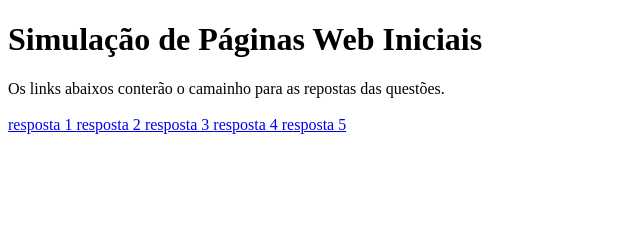
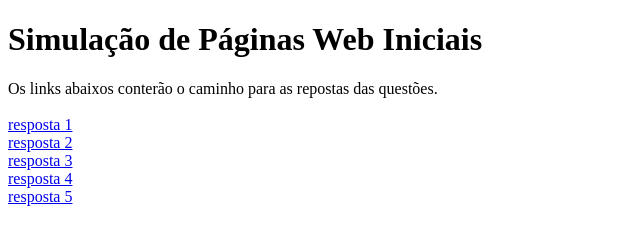
Before and after one commit to renanbcunderline/web2, a plain HTML site: page miniteste1/index.html in a window 1280 px wide. Shown: the whole page, without its empty margins (0-640 px from the left). Drawn offline with Linux system fonts and the light colour scheme.

Commit message:
refactor: index alterations

```diff
--- a/miniteste1/index.html
+++ b/miniteste1/index.html
@@ -1,18 +1,28 @@
 <!DOCTYPE html>
 <html>
+<head>
+    <title> Laboratório 1 </title>
 </head>
     <body>
         <header>
             <h1>Simulação de Páginas Web Iniciais</h1>
-        Os links abaixos conterão o camainho para as repostas das questões.
+            Os links abaixos conterão o caminho para as repostas das questões.
+        </header>
+        <br>
             <div>
-            <br>
                 <a href="./resposta1.txt"> resposta 1  </a>
+            </div>
+            <div>
                 <a href="./resposta2.txt"> resposta 2  </a>
+            </div>
+            <div>
                 <a href="./resposta3.txt"> resposta 3  </a>
+            </div>
+            <div>
                 <a href="./resposta4.txt"> resposta 4  </a>
+            </div>
+            <div>
                 <a href="./resposta5.txt"> resposta 5  </a>
             </div>
-    </header>
     </body>
 </html>
```
Lines whose indentation alone changed are shown as unchanged.
